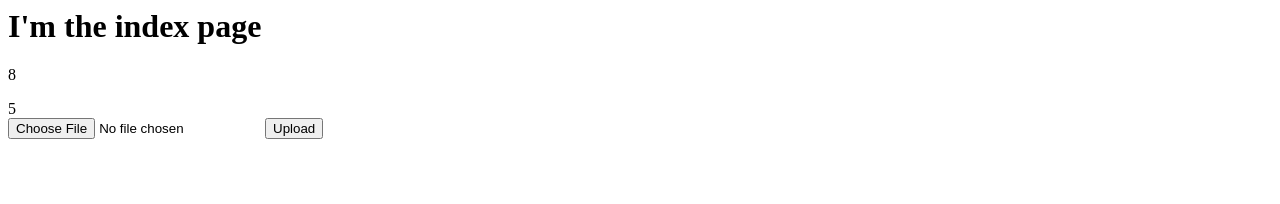
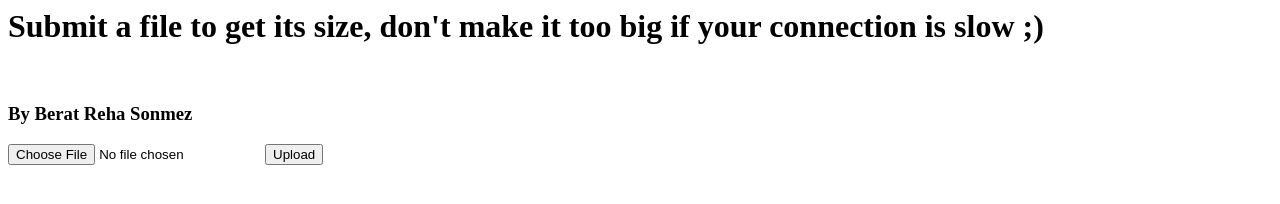
Before and after one commit to rehas/fileMetaDataMS, a website: page fileMetaDataMS/public/index.html in a window 1280 px wide. Drawn offline with nearby package versions, Linux system fonts and the light colour scheme.

Commit message:
Production clearance

```diff
--- a/fileMetaDataMS/public/index.html
+++ b/fileMetaDataMS/public/index.html
@@ -22,12 +22,10 @@
 </head>
 <body ng-controller="myController">
 
-    <h1>I'm the index page</h1>
+    <h1>Submit a file to get its size, don't make it too big if your connection is slow ;)</h1>
 
-    <p> {{3+5}}</p>
-
-    {{testVar}}
     <br />
+    <h3>By Berat Reha Sonmez</h3>
     <!--<div ng-form="myForm" >
         <input id="fileUpload" type="file" name="fileUpload" ng-Change="" ng-model="uFile" />
         <button type="submit" ng-click="uploadFile()"> Submit</button>
```
